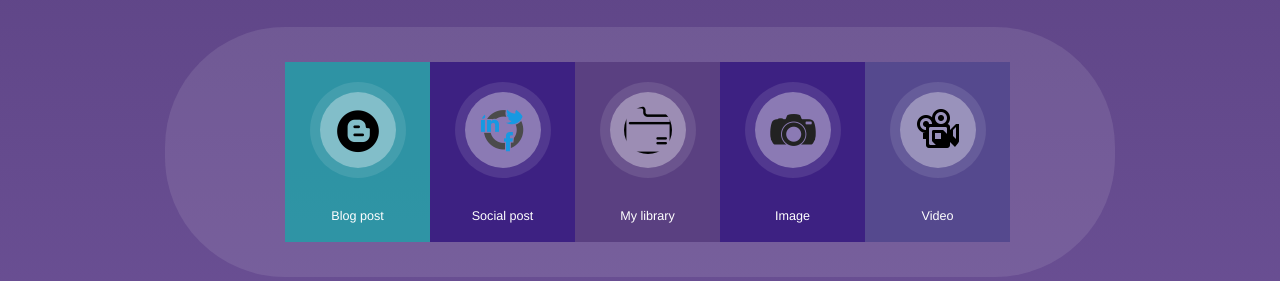
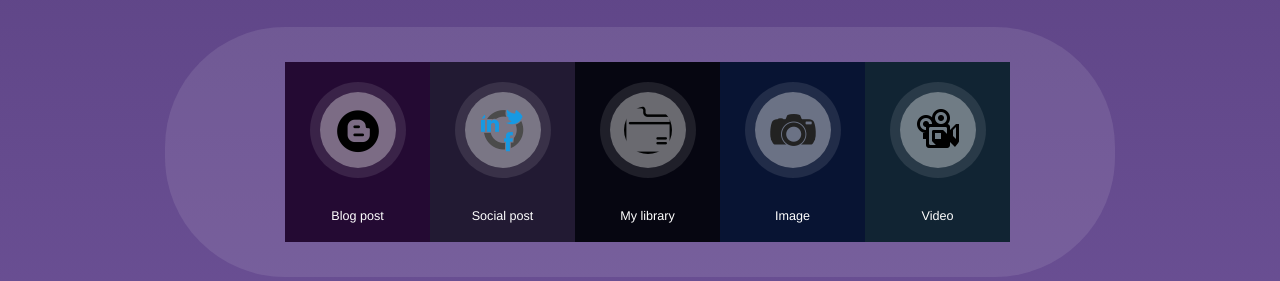
Before and after one commit to Resoftbd/postgator, a website: page public/views/menu.html in a window 1280 px wide. Shown: the part 343-624 px from the top of the page. Drawn offline with nearby package versions, Linux system fonts and the light colour scheme.

Commit message:
Update menu_style.css

```diff
--- a/public/assets/css/menu_style.css
+++ b/public/assets/css/menu_style.css
@@ -90,7 +90,6 @@ img.icon{
 }
 .hm{
 	background:rgba(29, 162, 168, 0.8);
-<<<<<<< HEAD
 	background: #240A33;
 }
 .fb{
@@ -109,23 +108,4 @@ img.icon{
 	background:rgba(93, 181, 29, 0.8);
 	background: #112433;
 
-=======
-	background: #55498E;
 }
-.fb{
-	background:rgba(255, 89, 76, 0.8);
-	background: #3D2182;
-}
-.gp{
-	background:rgba(47, 31, 64, 0.8);
-	background: #5A4081;
-}
-.tw{
-	background:rgba(254, 162, 14, 0.8);
-	background: #3D2182;
-}
-.cl{
-	background:rgba(93, 181, 29, 0.8);
-	background: #55498E;
->>>>>>> 3345da75548c156ce8adfb9dfe48e3a6d34dce8c
-}
```
